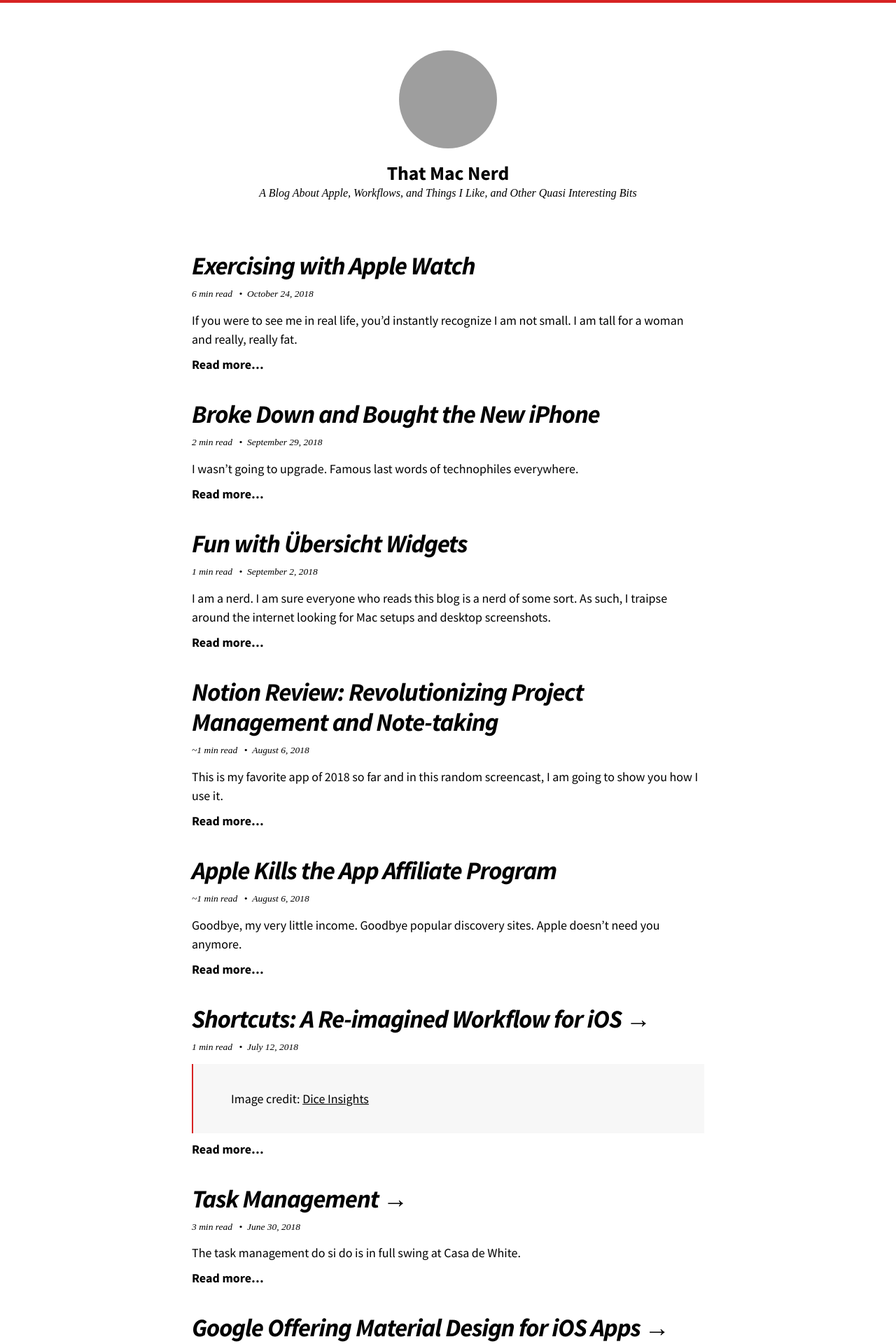
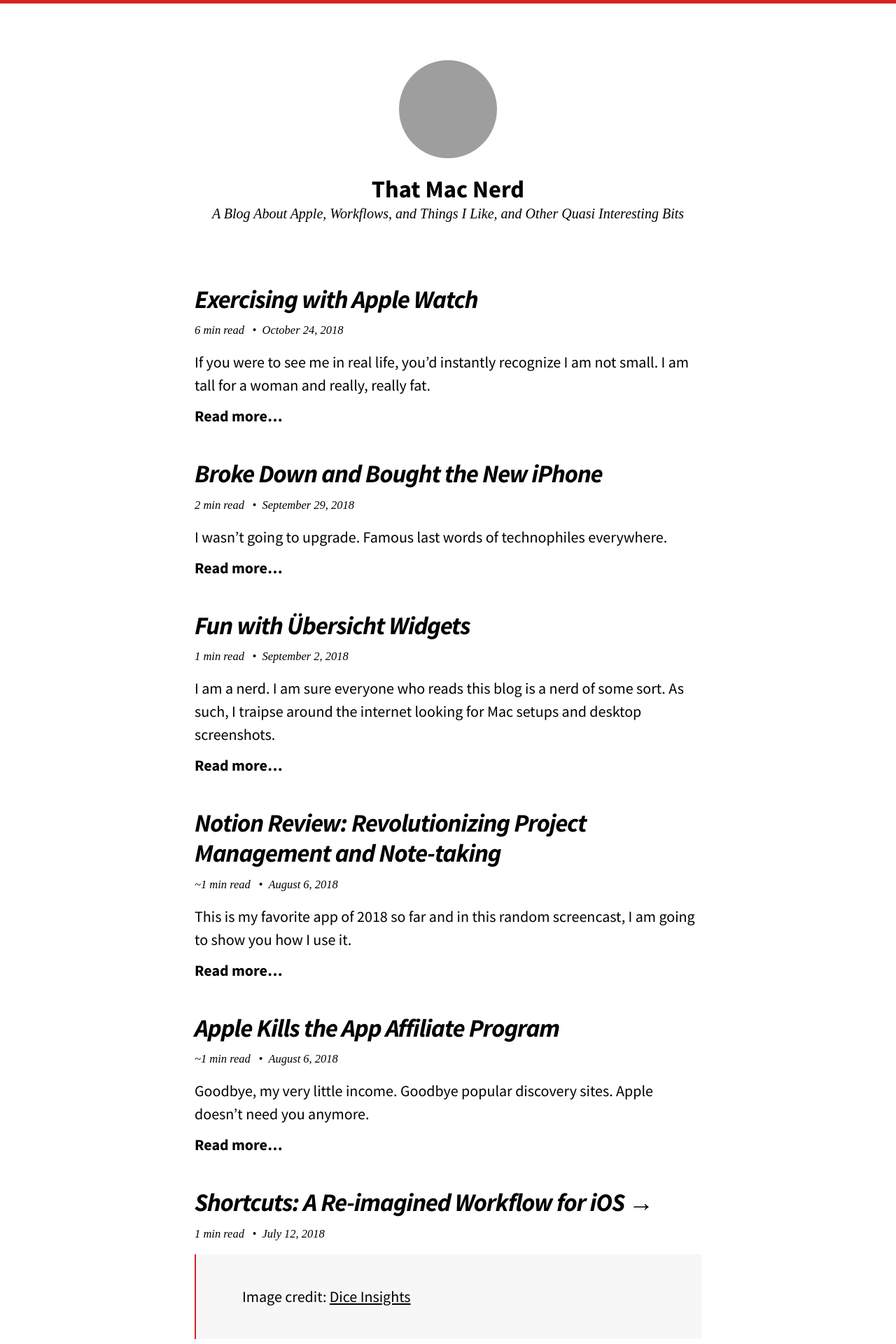
Before and after one commit to bryanbraun/tiffany.blog, a Jekyll site: the page built from index.html, in a window 1280 px wide. Shown: the top 1920 px of the page at 70% size. Built offline with Jekyll 4.4.1, drawn with Linux system fonts in a browser that asks for light colours; nearby versions of some CDN libraries; the list of posts is cut into pages by our own code; grey boxes are pictures that could not be loaded.

Commit message:
Update font size and about page

```diff
--- a/_sass/so-simple/_variables.scss
+++ b/_sass/so-simple/_variables.scss
@@ -9,11 +9,11 @@
 $xlarge: 1280px !default;
 
 /* Fluid type */
-$base-font-size: 16px !default;
+$base-font-size: 20px !default;
 $min-vw: $small !default;
 $max-vw: $xlarge !default;
 $min-font-size: 14px !default;
-$max-font-size: 18px !default;
+$max-font-size: 22px !default;
 
 /* Calculate Modular Scale */
 $modular-scale-1: 1.067 !default; /* small */
--- a/service-worker.js
+++ b/service-worker.js
@@ -3,7 +3,7 @@
 // set names for both precache & runtime cache
 workbox.core.setCacheNameDetails({
   prefix: 'that-mac-nerd',
-  suffix: 'v6.3',
+  suffix: 'v6.4',
   precache: 'precache',
   runtime: 'runtime-cache'
 });
```
Also changed, not shown: about.md (+4 -1 lines).
